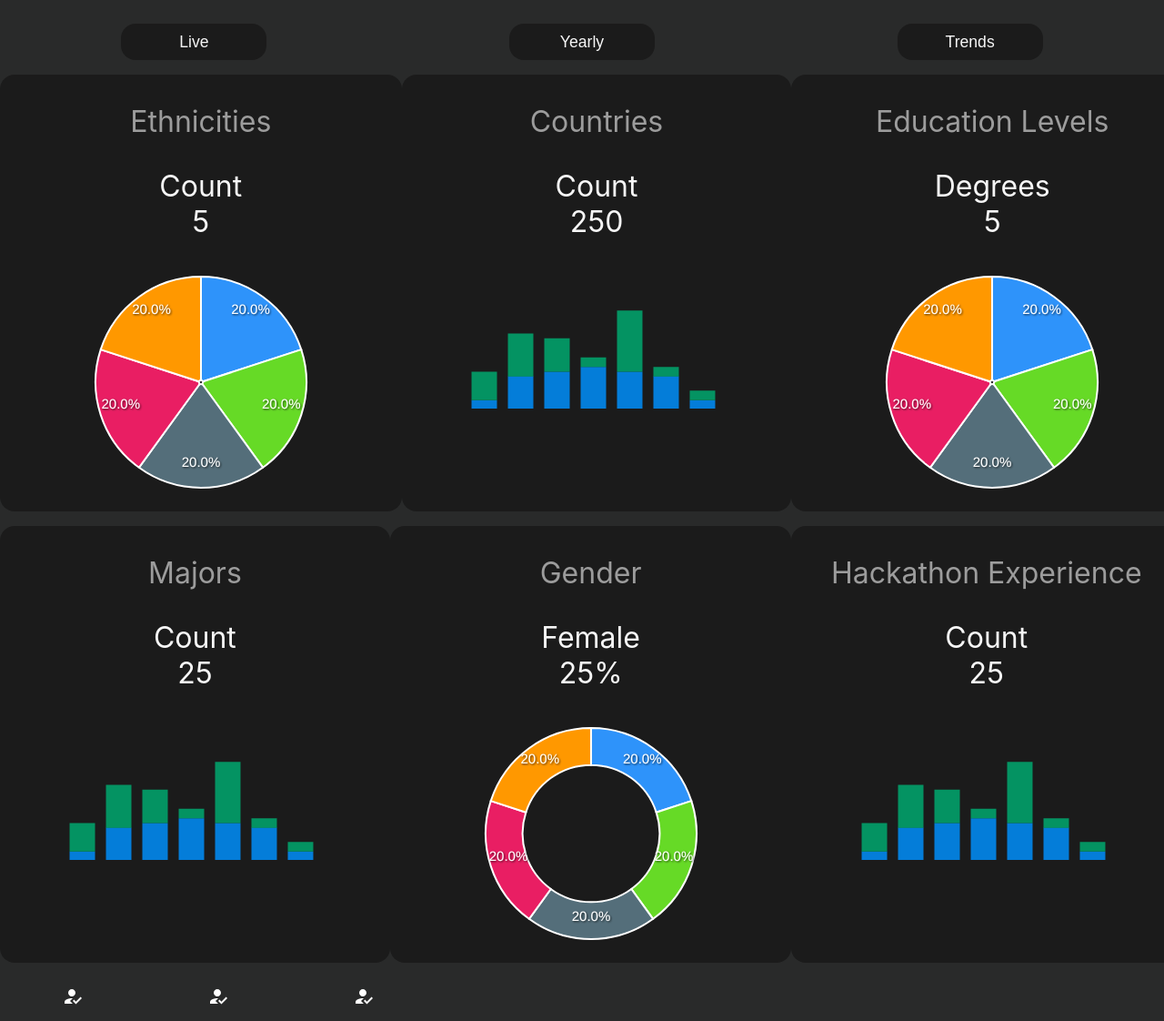
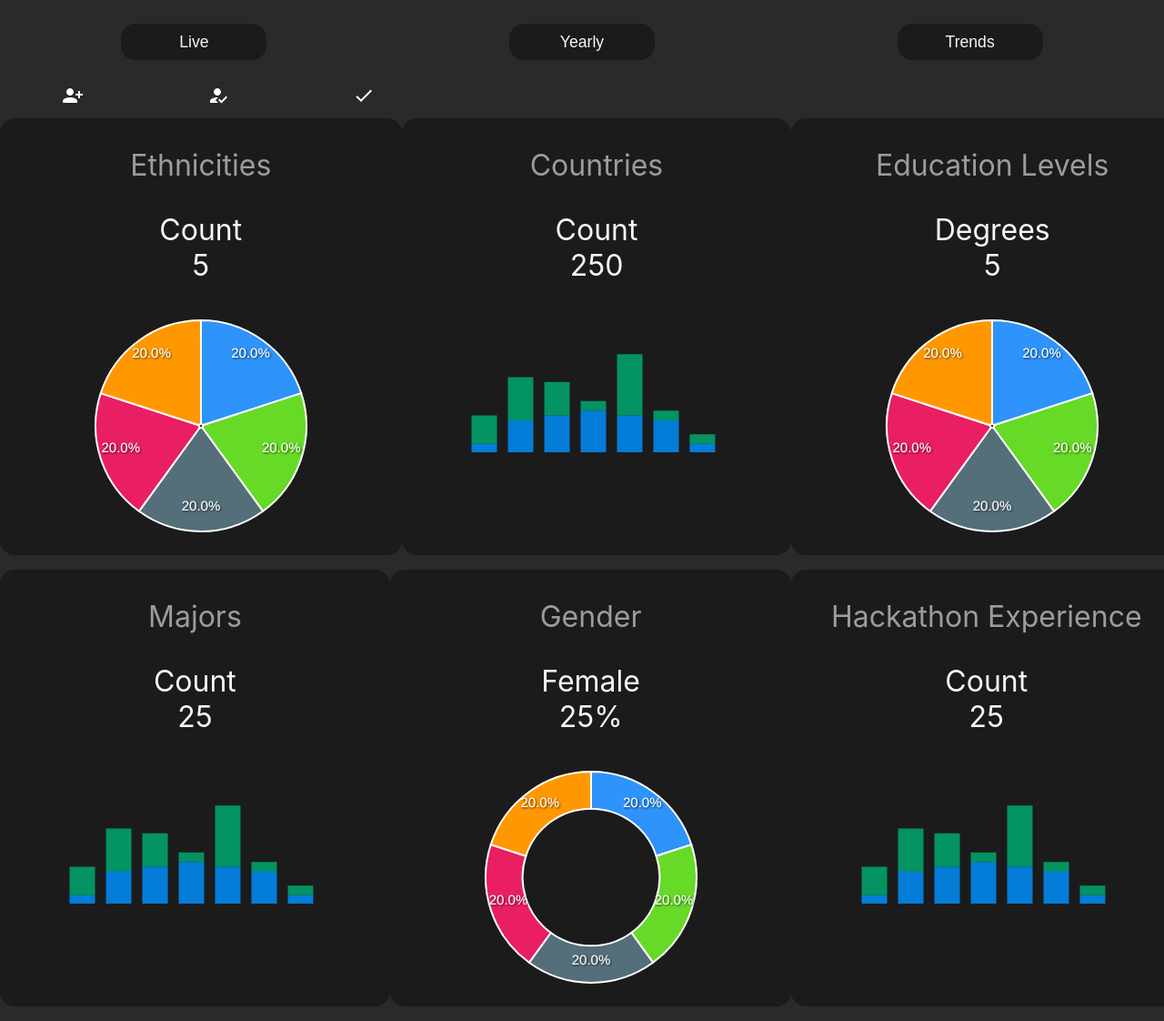
Before and after one commit to nishilfaldu/react-dashboard, a React (Create React App) app: page / in a window 1280 px wide. Shown: the top 1122 px of the page at 91% size. Built offline with nearby package versions, Linux system fonts and the light colour scheme.

Commit message:
added tab button to the top

```diff
--- a/src/components/LiveDashboard.js
+++ b/src/components/LiveDashboard.js
@@ -13,6 +13,7 @@ const StyledRow = styled.div`
 const LiveDashboard = function(){
     return(
         <div>
+            <TabButton></TabButton>
             <StyledRow>
                 <PieChartCard cardTitle="Ethnicities" cardLabel="Count" cardValue="5" chartType={'pie'}></PieChartCard>
                 <BarChartCard cardTitle="Countries" cardLabel="Count" cardValue="250"></BarChartCard>
@@ -25,7 +26,6 @@ const LiveDashboard = function(){
                 <BarChartCard cardTitle="Hackathon Experience" cardLabel="Count" cardValue="25"></BarChartCard>
             </StyledRow>
             {/* <SparklineCard></SparklineCard> */}
-            <TabButton></TabButton>
         </div>
     );
 }
--- a/src/components/TabButton.js
+++ b/src/components/TabButton.js
@@ -3,7 +3,8 @@ import styled from "styled-components";
 // import ComputerIcon from '@mui/icons-material/Computer';
 import CheckIcon from '@mui/icons-material/Check';
 import HowToRegIcon from '@mui/icons-material/HowToReg';
-import './TabButton.css'
+import PersonAddAlt1Icon from '@mui/icons-material/PersonAddAlt1';
+import '../css/TabButton.css'
 
 const TabButton = function(props){
     return(
@@ -15,7 +16,7 @@ const TabButton = function(props){
                 name='group'
                 />
                 <span className='btn'>
-                    <span className='btn-icon'><HowToRegIcon></HowToRegIcon></span>
+                    <span className='btn-icon'><PersonAddAlt1Icon></PersonAddAlt1Icon></span>
                     <span className='btn-text'>Registered</span>
                 </span>
             </label>
@@ -39,7 +40,7 @@ const TabButton = function(props){
                 name='group'
                 />
                 <span className='btn'>
-                    <span className='btn-icon'><HowToRegIcon></HowToRegIcon></span>
+                    <span className='btn-icon'><CheckIcon></CheckIcon></span>
                     <span className='btn-text'>Checked In</span>
                 </span>
             </label>
--- a/src/components/TabButton.css
+++ b/src/css/TabButton.css
@@ -12,6 +12,7 @@
 }
 
 .btn-icon {
+    padding-top: 0.2rem;
     font-size: 1.5rem;
     transition: all 0.35s;
 }
@@ -20,7 +21,7 @@
     position: absolute;
     left: 0.5rem;
     top: 50%;
-    transform: translateY(-50%) translateX(1.25rem);
+    /* transform: translateY(-50%) translateX(0rem); */
     /* both props below hides an elements */
     visibility: hidden;
     opacity: 0;
```
